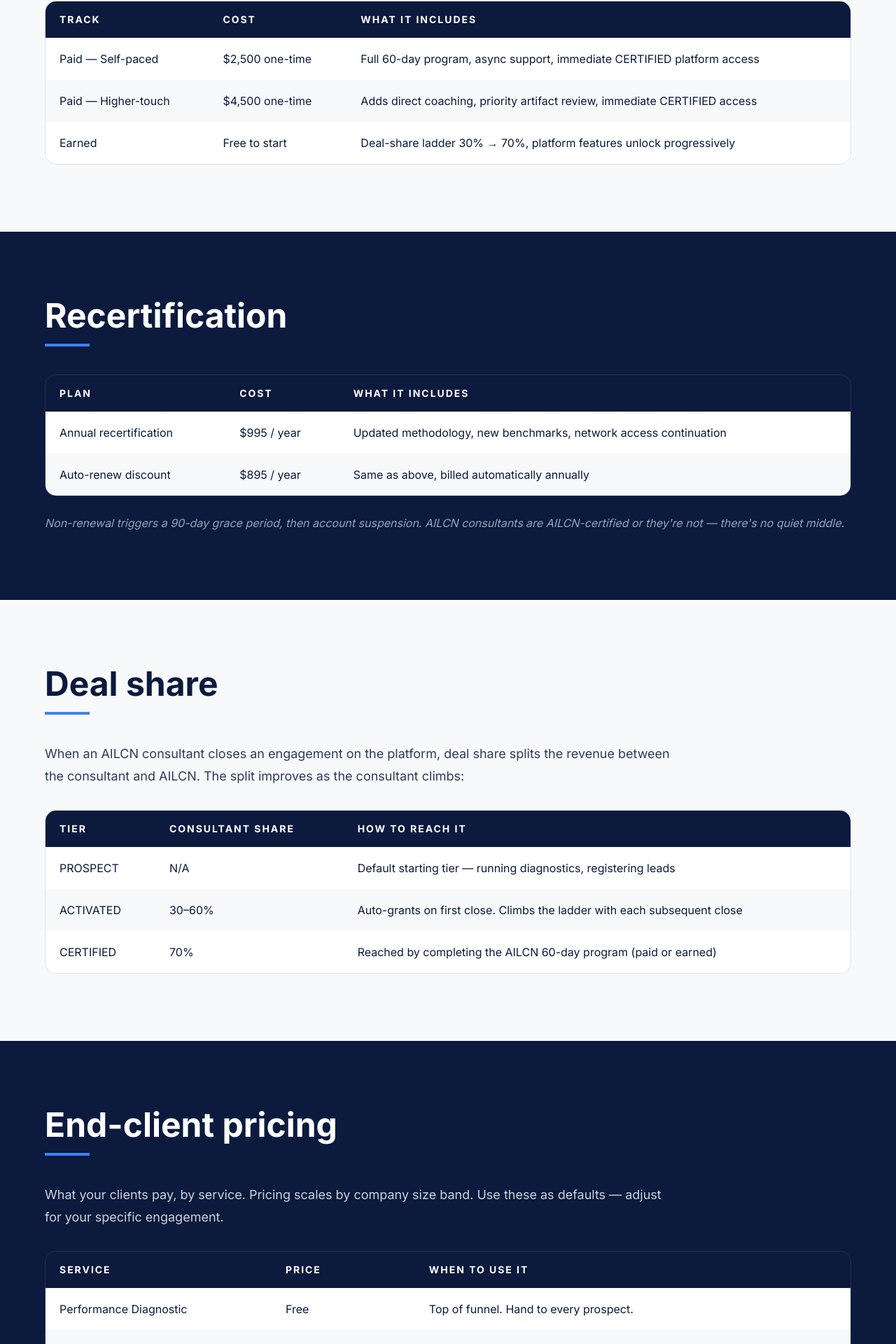
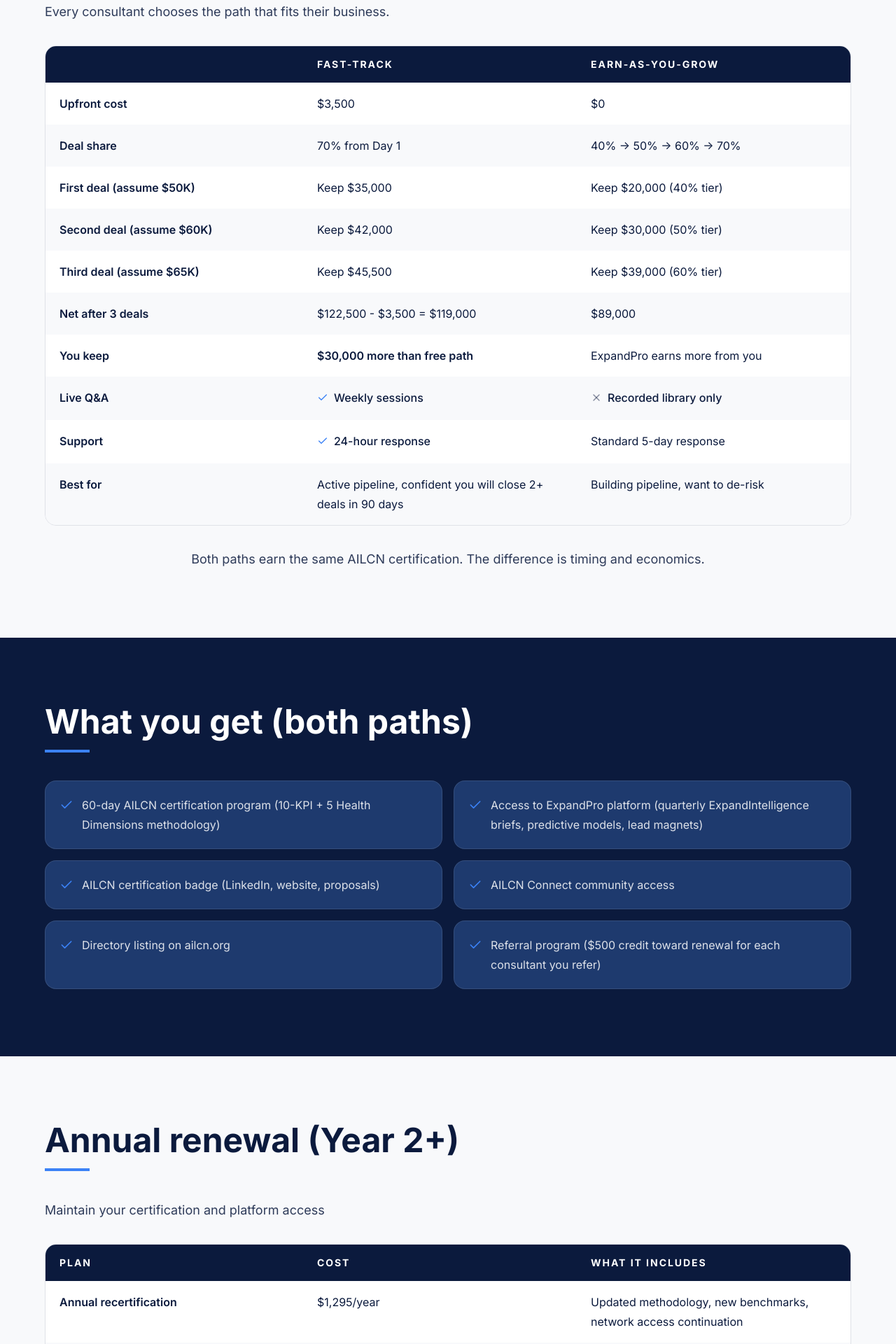
Before and after one commit to rrpadin/ailcn2, a Next.js app: page /pricing in a window 1280 px wide. Shown: the part 764-2684 px from the top of the page at 70% size. Built offline with nearby package versions, Linux system fonts and the light colour scheme.

Commit message:
Rebuild pricing page for new certification strategy

```diff
--- a/src/app/pricing/page.tsx
+++ b/src/app/pricing/page.tsx
@@ -1,19 +1,241 @@
 import type { Metadata } from 'next';
+import type { ReactNode } from 'react';
 
-import { ComparisonTable } from '@/components/ComparisonTable';
-import { CTAButton } from '@/components/CTAButton';
+import { Check, X } from 'lucide-react';
+
 import { Hero } from '@/components/Hero';
 import { Section } from '@/components/Section';
 import { SectionHeading } from '@/components/SectionHeading';
-import { LINKS } from '@/lib/links';
 
 export const dynamic = 'force-static';
 
 export const metadata: Metadata = {
   title: 'Pricing — AILCN',
   description:
-    'AILCN economics are designed to compound the more engagements you close. The network gets better as you do.',
+    'Compare the Fast-Track and Earn-As-You-Grow certification paths, annual renewal, tier progression, and AILCN service pricing.',
 };
+
+type PricingTableProps = {
+  caption: string;
+  columns: string[];
+  rows: ReactNode[][];
+  tone?: 'light' | 'dark';
+};
+
+const includedItems = [
+  '60-day AILCN certification program (10-KPI + 5 Health Dimensions methodology)',
+  'Access to ExpandPro platform (quarterly ExpandIntelligence briefs, predictive models, lead magnets)',
+  'AILCN certification badge (LinkedIn, website, proposals)',
+  'AILCN Connect community access',
+  'Directory listing on ailcn.org',
+  'Referral program ($500 credit toward renewal for each consultant you refer)',
+];
+
+const certificationRows: ReactNode[][] = [
+  [
+    <RowLabel key="upfront-cost">Upfront cost</RowLabel>,
+    '$3,500',
+    '$0',
+  ],
+  [
+    <RowLabel key="deal-share">Deal share</RowLabel>,
+    '70% from Day 1',
+    '40% -> 50% -> 60% -> 70%',
+  ],
+  [
+    <RowLabel key="first-deal">First deal (assume $50K)</RowLabel>,
+    'Keep $35,000',
+    'Keep $20,000 (40% tier)',
+  ],
+  [
+    <RowLabel key="second-deal">Second deal (assume $60K)</RowLabel>,
+    'Keep $42,000',
+    'Keep $30,000 (50% tier)',
+  ],
+  [
+    <RowLabel key="third-deal">Third deal (assume $65K)</RowLabel>,
+    'Keep $45,500',
+    'Keep $39,000 (60% tier)',
+  ],
+  [
+    <RowLabel key="net-after-three">Net after 3 deals</RowLabel>,
+    '$122,500 - $3,500 = $119,000',
+    '$89,000',
+  ],
+  [
+    <RowLabel key="you-keep">You keep</RowLabel>,
+    <span key="fast-track-advantage" className="font-semibold text-navy">
+      $30,000 more than free path
+    </span>,
+    'ExpandPro earns more from you',
+  ],
+  [
+    <RowLabel key="live-qa">Live Q&amp;A</RowLabel>,
+    <StatusText key="fast-track-live-qa" included>
+      Weekly sessions
+    </StatusText>,
+    <StatusText key="earned-live-qa" included={false}>
+      Recorded library only
+    </StatusText>,
+  ],
+  [
+    <RowLabel key="support">Support</RowLabel>,
+    <StatusText key="fast-track-support" included>
+      24-hour response
+    </StatusText>,
+    'Standard 5-day response',
+  ],
+  [
+    <RowLabel key="best-for">Best for</RowLabel>,
+    'Active pipeline, confident you will close 2+ deals in 90 days',
+    'Building pipeline, want to de-risk',
+  ],
+];
+
+const renewalRows: ReactNode[][] = [
+  [
+    <RowLabel key="annual-recertification">Annual recertification</RowLabel>,
+    '$1,295/year',
+    'Updated methodology, new benchmarks, network access continuation',
+  ],
+  [
+    <RowLabel key="auto-renew">Auto-renew discount</RowLabel>,
+    '$1,295/year (save $121)',
+    'Same as above, billed automatically annually',
+  ],
+];
+
+const tierRows: ReactNode[][] = [
+  [
+    <RowLabel key="prospect">PROSPECT</RowLabel>,
+    'N/A',
+    'Default starting tier — running diagnostics, registering leads',
+  ],
+  [
+    <RowLabel key="activated">ACTIVATED</RowLabel>,
+    '40%',
+    'Auto-grants on first close. 30-day hold before next tier.',
+  ],
+  [
+    <RowLabel key="activated-2">ACTIVATED-2</RowLabel>,
+    '50%',
+    'Second deal closed. 30-day hold before next tier.',
+  ],
+  [
+    <RowLabel key="activated-3">ACTIVATED-3</RowLabel>,
+    '60%',
+    'Third deal closed. 14-day hold before next tier.',
+  ],
+  [
+    <RowLabel key="certified">CERTIFIED</RowLabel>,
+    '70%',
+    'Reached by completing the AILCN 60-day program (paid or earned)',
+  ],
+];
+
+const serviceRows: ReactNode[][] = [
+  [
+    <RowLabel key="performance-diagnostic">Performance Diagnostic</RowLabel>,
+    'Free',
+    'Top of funnel. Hand to every prospect.',
+  ],
+  [
+    <RowLabel key="deep-dive">Deep-Dive KPI Assessment</RowLabel>,
+    '$1.5K-$5K per KPI',
+    'Small first engagement. Validate fit, prove value, expand.',
+  ],
+  [
+    <RowLabel key="comprehensive">Comprehensive Engagement</RowLabel>,
+    '$12K-$75K flat',
+    'Full 10-KPI assessment. The flagship deliverable.',
+  ],
+  [
+    <RowLabel key="subscription">ExpandPro Platform subscription</RowLabel>,
+    '$500-$8K/month',
+    'Continuous measurement. Recurring revenue you share with AILCN.',
+  ],
+  [
+    <RowLabel key="health-metrics">Health Metrics Assessment</RowLabel>,
+    '$3K-$8K',
+    'Standalone organizational health time-series baseline.',
+  ],
+];
+
+function RowLabel({ children }: { children: ReactNode }) {
+  return <span className="font-semibold text-navy">{children}</span>;
+}
+
+function StatusText({
+  children,
+  included,
+}: {
+  children: ReactNode;
+  included: boolean;
+}) {
+  const Icon = included ? Check : X;
+
+  return (
+    <span className="inline-flex items-center gap-2 font-medium text-navy">
+      <Icon
+        className={`h-4 w-4 shrink-0 ${included ? 'text-blue' : 'text-navy/50'}`}
+        aria-hidden="true"
+      />
+      <span>{children}</span>
+    </span>
+  );
+}
+
+function PricingTable({ caption, columns, rows, tone = 'light' }: PricingTableProps) {
+  const borderClass = tone === 'dark' ? 'border-white/10' : 'border-navy/10';
+
+  return (
+    <div className={`overflow-x-auto rounded-2xl border ${borderClass}`}>
+      <table className="min-w-[720px] w-full border-collapse">
+        <caption className="sr-only">{caption}</caption>
+        <thead className="bg-navy text-left text-sm font-semibold uppercase tracking-[0.14em] text-white">
+          <tr>
+            {columns.map((column, index) => (
+              <th
+                key={`${caption}-${column}-${index}`}
+                className={`px-5 py-4 ${index === 0 ? 'w-[32%]' : 'w-[34%]'}`}
+              >
+                {column}
+              </th>
+            ))}
+          </tr>
+        </thead>
+        <tbody>
+          {rows.map((row, rowIndex) => (
+            <tr
+              key={`${caption}-${rowIndex}`}
+              className={rowIndex % 2 === 0 ? 'bg-white' : 'bg-off-white'}
+            >
+              {row.map((cell, cellIndex) => (
+                <td
+                  key={`${caption}-${rowIndex}-${cellIndex}`}
+                  className="px-5 py-4 align-top text-base leading-7 text-navy"
+                >
+                  {cell}
+                </td>
+              ))}
+            </tr>
+          ))}
+        </tbody>
+      </table>
+    </div>
+  );
+}
+
+function IncludedItem({ children }: { children: ReactNode }) {
+  return (
+    <li className="rounded-2xl border border-white/10 bg-navy-soft p-5">
+      <div className="flex items-start gap-3">
+        <Check className="mt-1 h-5 w-5 shrink-0 text-blue" aria-hidden="true" />
+        <span className="text-base leading-7 text-white/85">{children}</span>
+      </div>
+    </li>
+  );
+}
 
 export default function PricingPage() {
   return (
@@ -29,129 +251,68 @@
       />
 
       <Section background="off-white">
-        <SectionHeading headline="Certification" />
-        <ComparisonTable
-          caption="Certification pricing"
-          tone="light"
-          columns={['Track', 'Cost', 'What it includes']}
-          rows={[
-            [
-              'Paid — Self-paced',
-              '$2,500 one-time',
-              'Full 60-day program, async support, immediate CERTIFIED platform access',
-            ],
-            [
-              'Paid — Higher-touch',
-              '$4,500 one-time',
-              'Adds direct coaching, priority artifact review, immediate CERTIFIED access',
-            ],
-            [
-              'Earned',
-              'Free to start',
-              'Deal-share ladder 30% → 70%, platform features unlock progressively',
-            ],
-          ]}
+        <SectionHeading headline="Two paths to AILCN certification" />
+        <p className="mb-8 max-w-4xl text-lg leading-8 text-navy/85">
+          Every consultant chooses the path that fits their business.
+        </p>
+        <PricingTable
+          caption="Certification path comparison"
+          columns={['', 'FAST-TRACK', 'EARN-AS-YOU-GROW']}
+          rows={certificationRows}
         />
+        <p className="mt-8 text-center text-lg leading-8 text-navy/85">
+          Both paths earn the same AILCN certification. The difference is timing and economics.
+        </p>
       </Section>
 
       <Section background="navy">
-        <SectionHeading headline="Recertification" />
-        <ComparisonTable
-          caption="Recertification pricing"
-          tone="dark"
-          columns={['Plan', 'Cost', 'What it includes']}
-          rows={[
-            [
-              'Annual recertification',
-              '$995 / year',
-              'Updated methodology, new benchmarks, network access continuation',
-            ],
-            [
-              'Auto-renew discount',
-              '$895 / year',
-              'Same as above, billed automatically annually',
-            ],
-          ]}
+        <SectionHeading headline="What you get (both paths)" />
+        <ul className="grid gap-4 md:grid-cols-2">
+          {includedItems.map((item) => (
+            <IncludedItem key={item}>{item}</IncludedItem>
+          ))}
+        </ul>
+      </Section>
+
+      <Section background="off-white">
+        <SectionHeading headline="Annual renewal (Year 2+)" />
+        <p className="mb-8 max-w-4xl text-lg leading-8 text-navy/85">
+          Maintain your certification and platform access
+        </p>
+        <PricingTable
+          caption="Annual renewal pricing"
+          columns={['PLAN', 'COST', 'WHAT IT INCLUDES']}
+          rows={renewalRows}
         />
-        <p className="mt-6 text-base italic leading-7 text-muted">
+        <p className="mt-6 text-base italic leading-7 text-navy/65">
           Non-renewal triggers a 90-day grace period, then account suspension. AILCN consultants
           are AILCN-certified or they&apos;re not — there&apos;s no quiet middle.
         </p>
       </Section>
 
-      <Section background="off-white">
-        <SectionHeading headline="Deal share" />
-        <p className="mb-8 max-w-4xl text-lg leading-8 text-navy/85">
-          When an AILCN consultant closes an engagement on the platform, deal share splits the
-          revenue between the consultant and AILCN. The split improves as the consultant climbs:
+      <Section background="navy">
+        <SectionHeading headline="How the Earn-As-You-Grow ladder works" />
+        <PricingTable
+          caption="Earn-As-You-Grow ladder"
+          columns={['TIER', 'CONSULTANT SHARE', 'HOW TO REACH IT']}
+          rows={tierRows}
+          tone="dark"
+        />
+        <p className="mt-6 text-sm leading-6 text-muted">
+          Hold periods prevent gaming. Once you reach 70% tier, it&apos;s locked for life.
         </p>
-        <ComparisonTable
-          caption="Deal share tiers"
-          tone="light"
-          columns={['Tier', 'Consultant share', 'How to reach it']}
-          rows={[
-            ['PROSPECT', 'N/A', 'Default starting tier — running diagnostics, registering leads'],
-            [
-              'ACTIVATED',
-              '30–60%',
-              'Auto-grants on first close. Climbs the ladder with each subsequent close',
-            ],
-            [
-              'CERTIFIED',
-              '70%',
-              'Reached by completing the AILCN 60-day program (paid or earned)',
-            ],
-          ]}
-        />
-      </Section>
-
-      <Section background="navy">
-        <SectionHeading headline="End-client pricing" />
-        <p className="mb-8 max-w-4xl text-lg leading-8 text-white/80">
-          What your clients pay, by service. Pricing scales by company size band. Use these as
-          defaults — adjust for your specific engagement.
-        </p>
-        <ComparisonTable
-          caption="End-client pricing"
-          tone="dark"
-          columns={['Service', 'Price', 'When to use it']}
-          rows={[
-            ['Performance Diagnostic', 'Free', 'Top of funnel. Hand to every prospect.'],
-            [
-              'Deep-Dive KPI Assessment',
-              '$1.5K–$5K per KPI',
-              'Small first engagement. Validate fit, prove value, expand.',
-            ],
-            [
-              'Comprehensive Engagement',
-              '$12K–$75K flat',
-              'Full 10-KPI assessment. The flagship deliverable.',
-            ],
-            [
-              'ExpandPro Platform subscription',
-              '$500–$8K / month',
-              'Continuous measurement. Recurring revenue you share with AILCN.',
-            ],
-            [
-              'Health Metrics Assessment',
-              '$3K–$8K one-time',
-              'Standalone organizational health baseline.',
-            ],
-          ]}
-        />
       </Section>
 
       <Section background="off-white">
-        <SectionHeading headline="Ready to start?" />
-        <div>
-          <CTAButton
-            href={LINKS.startCertification}
-            variant="primary"
-            ariaLabel="Start your certification"
-          >
-            Start your certification
-          </CTAButton>
-        </div>
+        <SectionHeading headline="What consultants deliver (and what clients pay)" />
+        <p className="mb-8 max-w-4xl text-lg leading-8 text-navy/85">
+          These are the engagements you&apos;ll deliver on ExpandPro. Deal share applies to all.
+        </p>
+        <PricingTable
+          caption="Service catalog pricing"
+          columns={['SERVICE', 'PRICE', 'WHEN TO USE IT']}
+          rows={serviceRows}
+        />
       </Section>
     </>
   );
```
